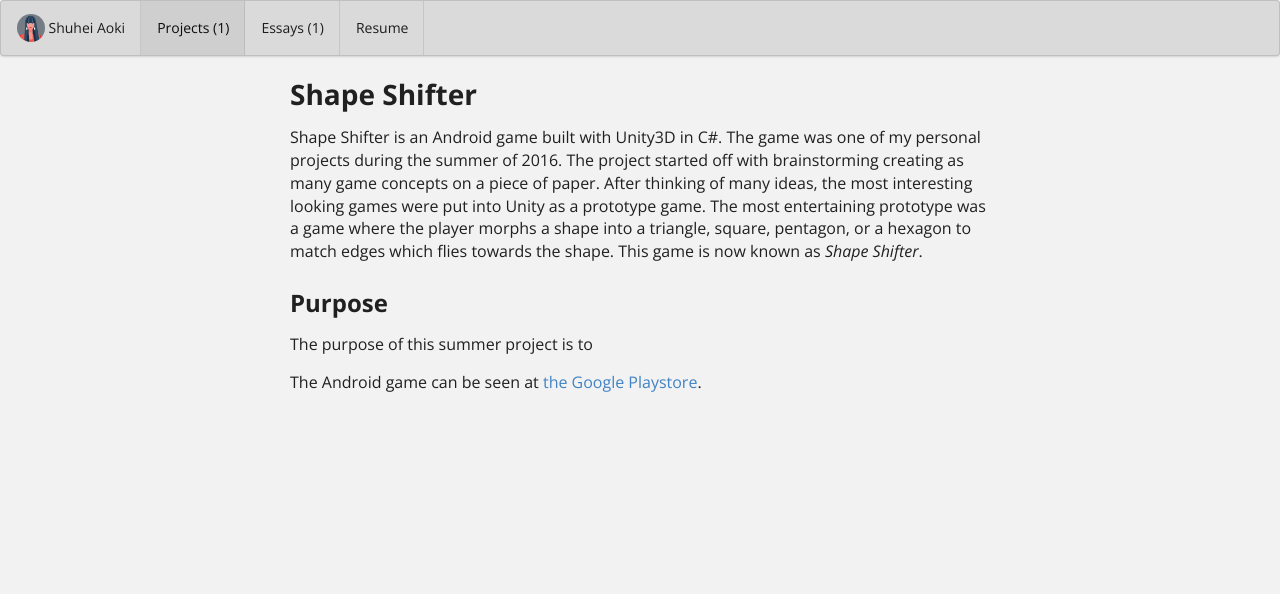
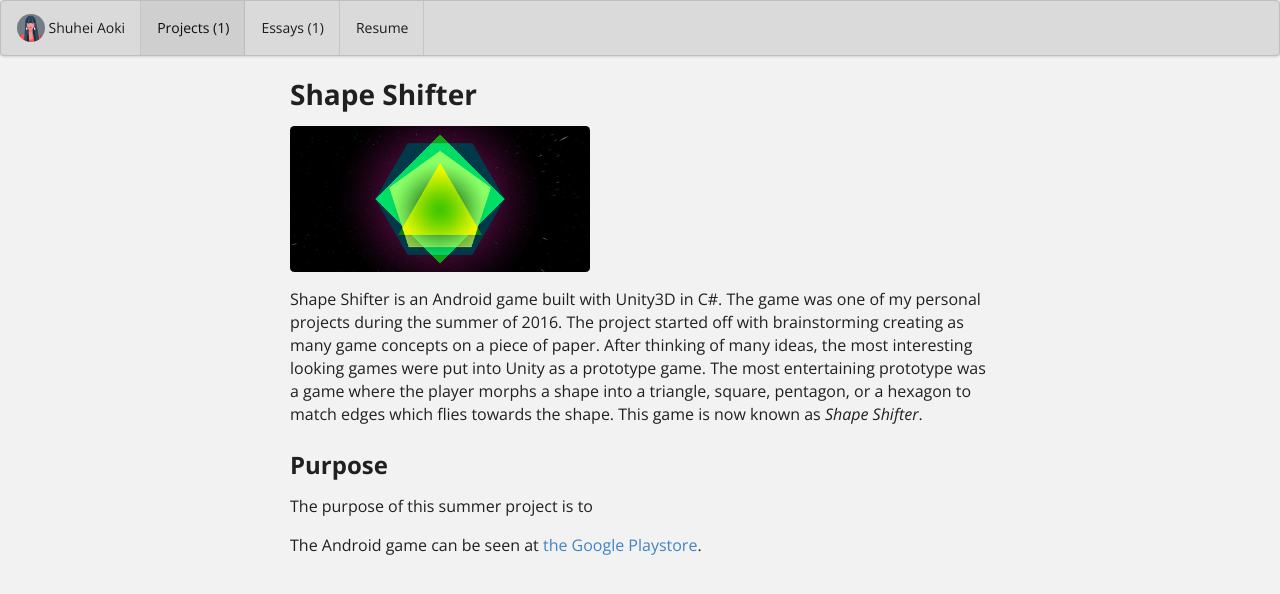
Before and after one commit to shuao23/shuao23.github.io, a Jekyll site: the page built from projects/project_shapeShifter.md, in a window 1280 px wide. Shown: the top 594 px of the page. Built offline with Jekyll 4.4.1, drawn with Linux system fonts in a browser that asks for light colours.

Commit message:
worked on shape shifter

```diff
--- a/projects/project_shapeShifter.md
+++ b/projects/project_shapeShifter.md
@@ -13,6 +13,8 @@ labels:
 summary: A personal summer project to develop an android game on Unity3d.
 ---
 
+<img class="ui medium fluid rounded image" src="../images/shapeshifter_banner.png">
+
 <p>
 Shape Shifter is an Android game built with Unity3D in C#. The game was one of my personal projects during the summer of 2016. The project started off with brainstorming creating as many game concepts on a piece of paper. After thinking of many ideas, the most interesting looking games were put into Unity as a prototype game. The most entertaining prototype was a game where the player morphs a shape into a triangle, square, pentagon, or a hexagon to match edges which flies towards the shape. This game is now known as <i>Shape Shifter</i>.
 </p>
```
Also changed, not shown: images/shapeshifter_banner.png (added), images/shapeshifter_logo.png (added).
